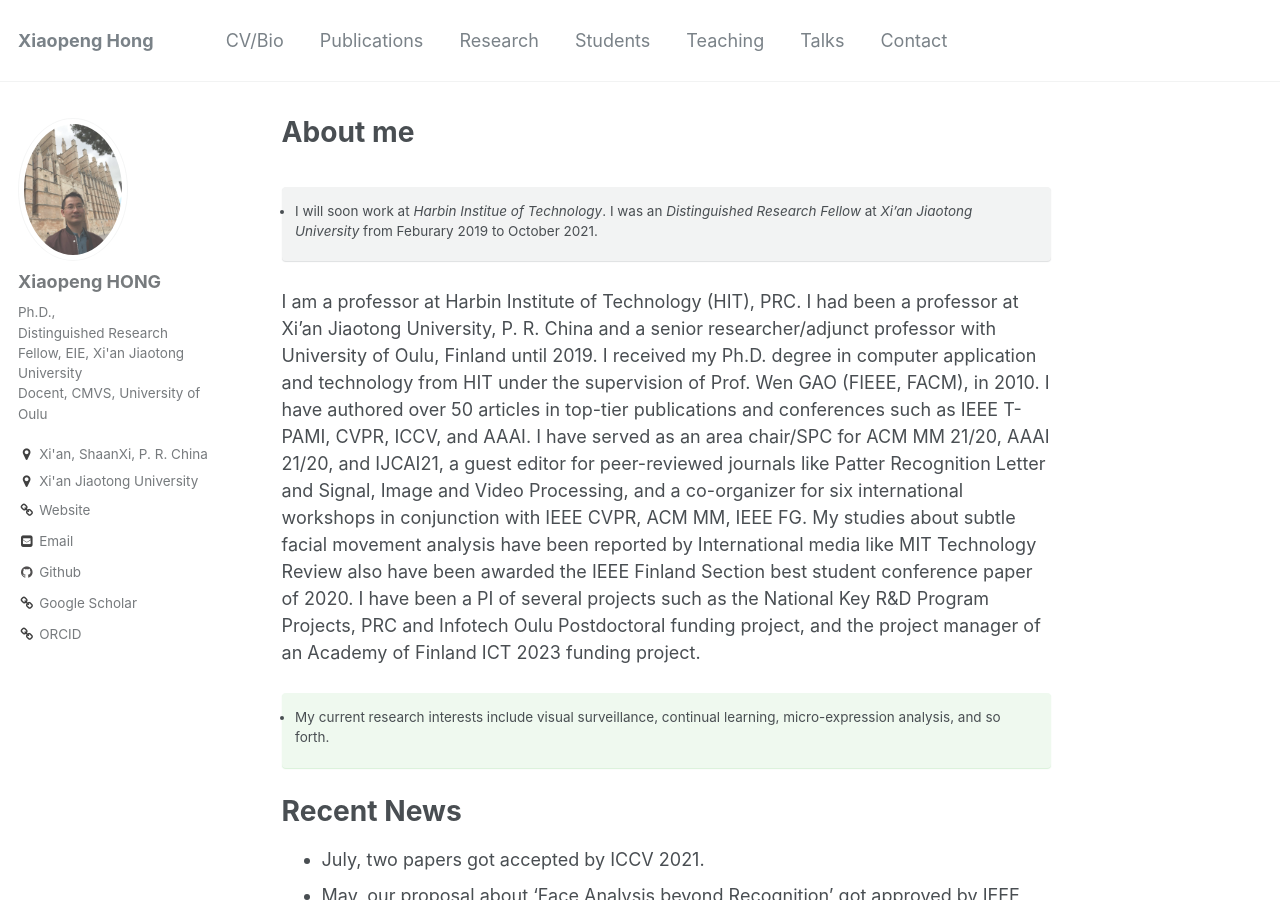
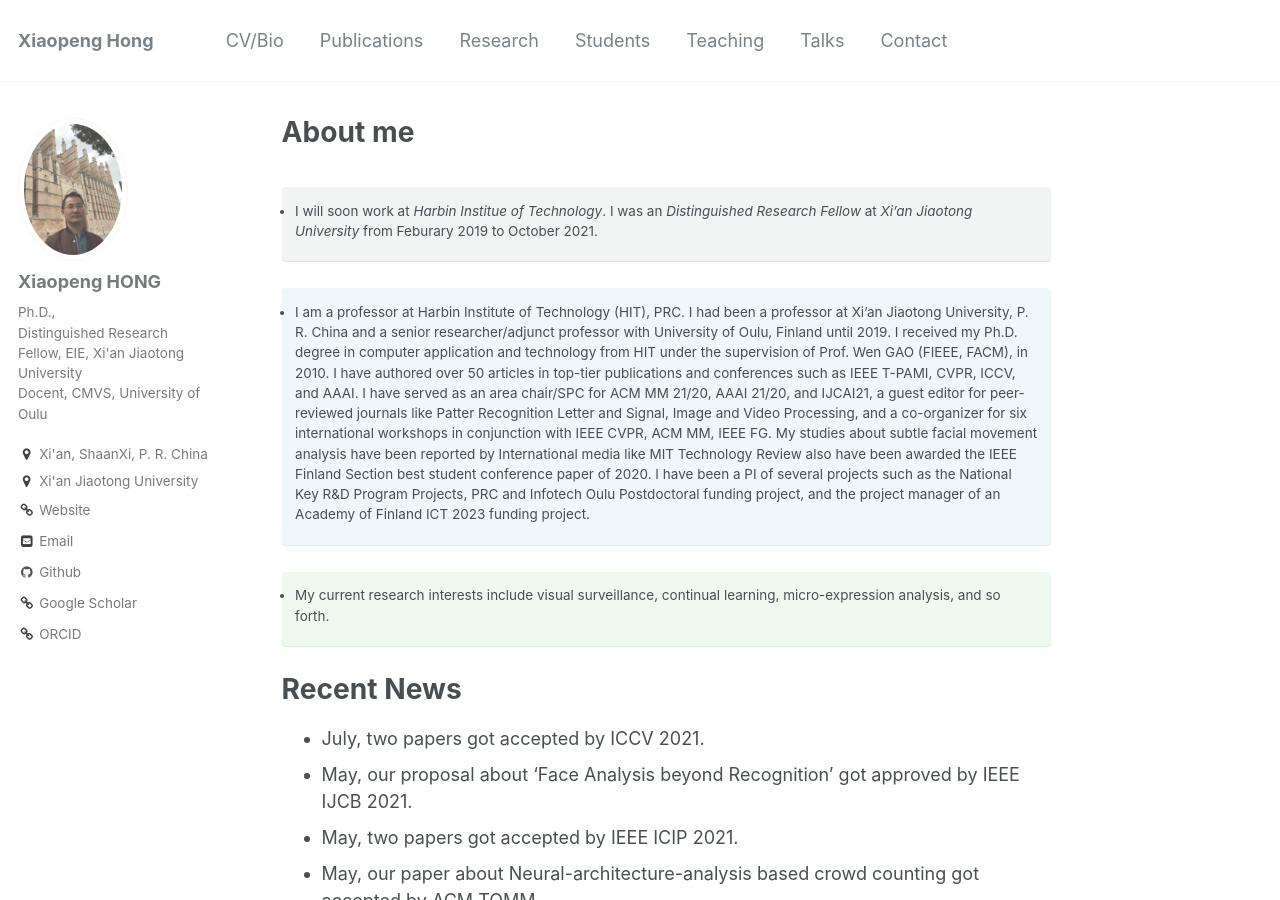
Before and after one commit to xiaopenghong/xiaopenghong.github.io, a Jekyll site: the page built from _pages/about.md, in a window 1280 px wide and 900 px high. Built offline with Jekyll 4.4.1, drawn with Linux system fonts in a browser that asks for light colours.

```diff
--- a/_pages/about.md
+++ b/_pages/about.md
@@ -10,8 +10,7 @@ redirect_from:
 
 * I will soon work at <i>Harbin Institue of Technology</i>. I was an <i> Distinguished Research Fellow </i> at <i>Xi’an Jiaotong University</i> from Feburary 2019 to October 2021.
 {: .notice--primary}
-I am a professor at Harbin Institute of Technology (HIT), PRC. I had been a professor at Xi'an Jiaotong University, P. R. China and a senior researcher/adjunct professor with University of Oulu, Finland until 2019. I received my Ph.D. degree in computer application and technology from HIT under the supervision of Prof. Wen GAO (FIEEE, FACM), in 2010. I have authored over 50 articles in top-tier publications and conferences such as IEEE T-PAMI, CVPR, ICCV, and AAAI. I have served as an area chair/SPC for ACM MM 21/20, AAAI 21/20, and IJCAI21, a guest editor for peer-reviewed journals like Patter Recognition Letter and Signal, Image and Video Processing, and a co-organizer for six international workshops in conjunction with IEEE CVPR, ACM MM, IEEE FG. My studies about subtle facial movement analysis have been reported by International media like MIT Technology Review also have been awarded the IEEE Finland Section best student conference paper of 2020. I have been a PI of several projects such as the National Key R&D Program Projects, PRC and Infotech Oulu Postdoctoral funding project, and the project manager of an Academy of Finland ICT 2023 funding project.
-
+* I am a professor at Harbin Institute of Technology (HIT), PRC. I had been a professor at Xi'an Jiaotong University, P. R. China and a senior researcher/adjunct professor with University of Oulu, Finland until 2019. I received my Ph.D. degree in computer application and technology from HIT under the supervision of Prof. Wen GAO (FIEEE, FACM), in 2010. I have authored over 50 articles in top-tier publications and conferences such as IEEE T-PAMI, CVPR, ICCV, and AAAI. I have served as an area chair/SPC for ACM MM 21/20, AAAI 21/20, and IJCAI21, a guest editor for peer-reviewed journals like Patter Recognition Letter and Signal, Image and Video Processing, and a co-organizer for six international workshops in conjunction with IEEE CVPR, ACM MM, IEEE FG. My studies about subtle facial movement analysis have been reported by International media like MIT Technology Review also have been awarded the IEEE Finland Section best student conference paper of 2020. I have been a PI of several projects such as the National Key R&D Program Projects, PRC and Infotech Oulu Postdoctoral funding project, and the project manager of an Academy of Finland ICT 2023 funding project.
 {: .notice--info}
 * My current research interests include visual surveillance, continual learning, micro-expression analysis, and so forth.
 {: .notice--success}
```
